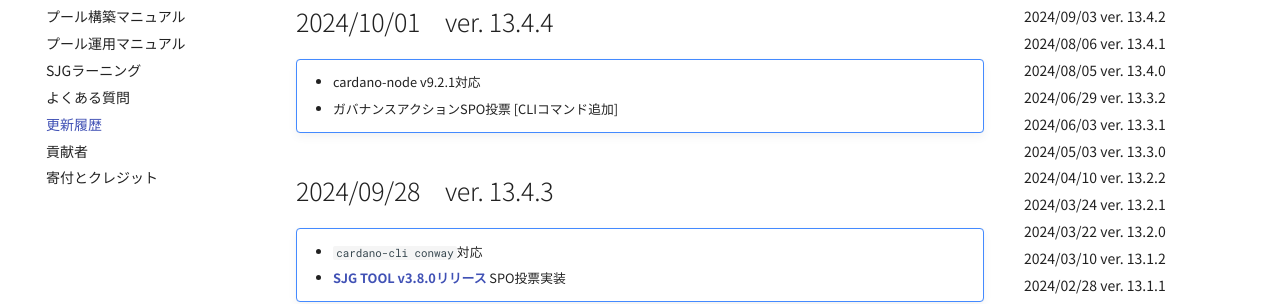
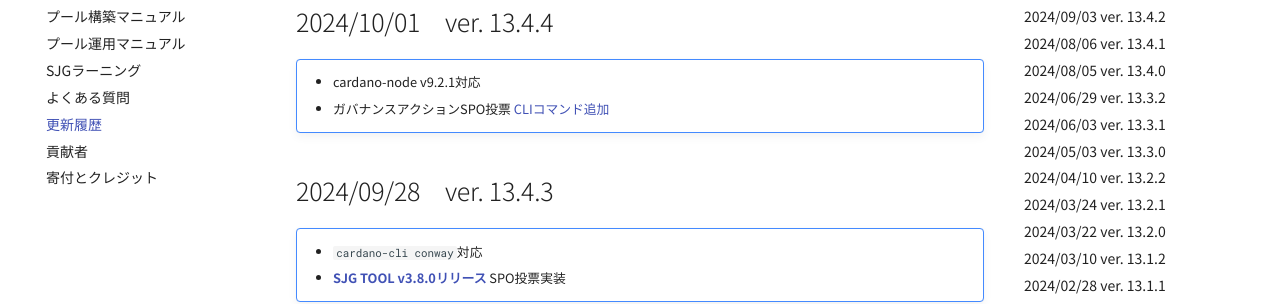
Before and after one commit to btbf/spojapanguild, an MkDocs documentation site: the page built from docs/changelogs.md, in a window 1280 px wide and 900 px high. Shown: the part 224-528 px from the top of the window. Built offline with MkDocs 1.6.1 and Material for MkDocs 9.7.7, drawn with Linux system fonts in a browser that asks for light colours; comment, search, counter and statistics services are not loaded; part of the change alters nothing that is shown.

```diff
--- a/docs/changelogs.md
+++ b/docs/changelogs.md
@@ -3,7 +3,7 @@
 ## 2024/10/01　ver. 13.4.4
 !!! note ""
     * cardano-node v9.2.1対応
-    * ガバナンスアクションSPO投票 [CLIコマンド追加]
+    * ガバナンスアクションSPO投票 [CLIコマンド追加](operation/gov-spo-vote.md)
 
 ## 2024/09/28　ver. 13.4.3
 !!! note ""
```
